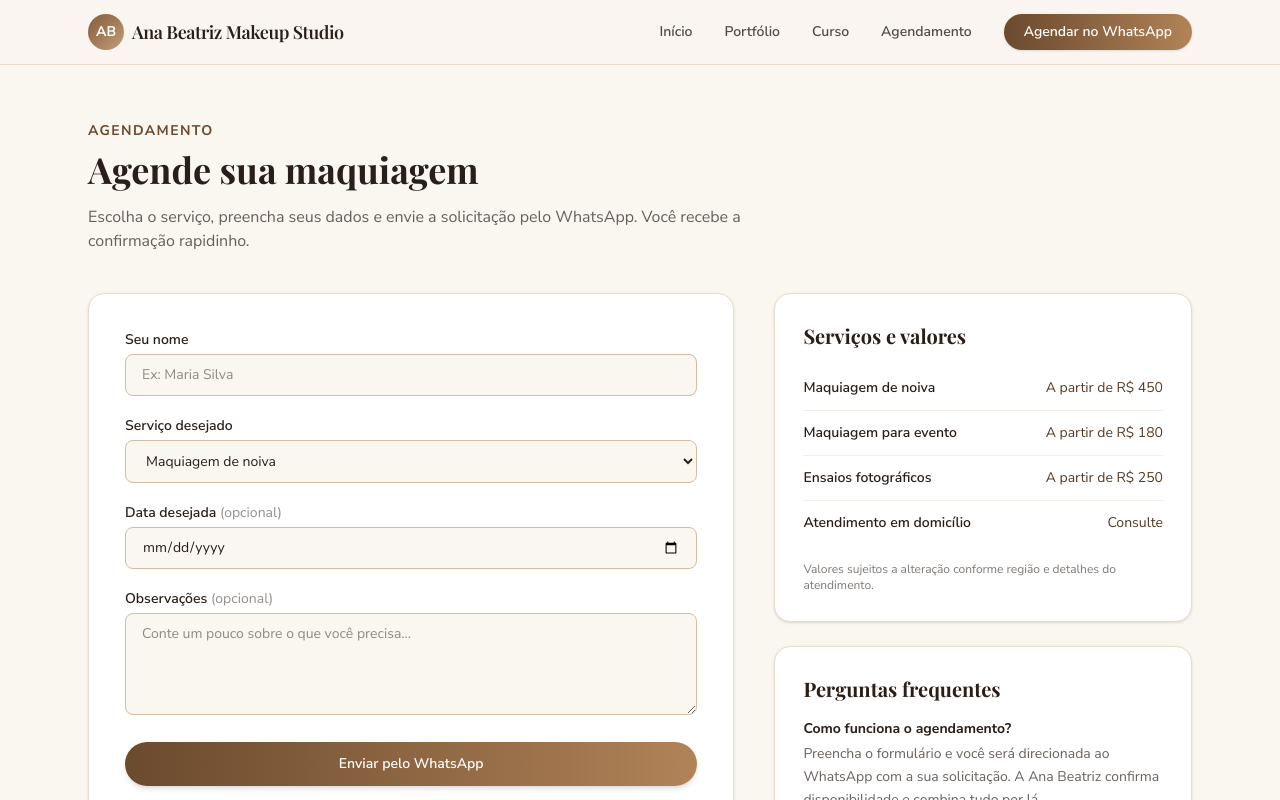
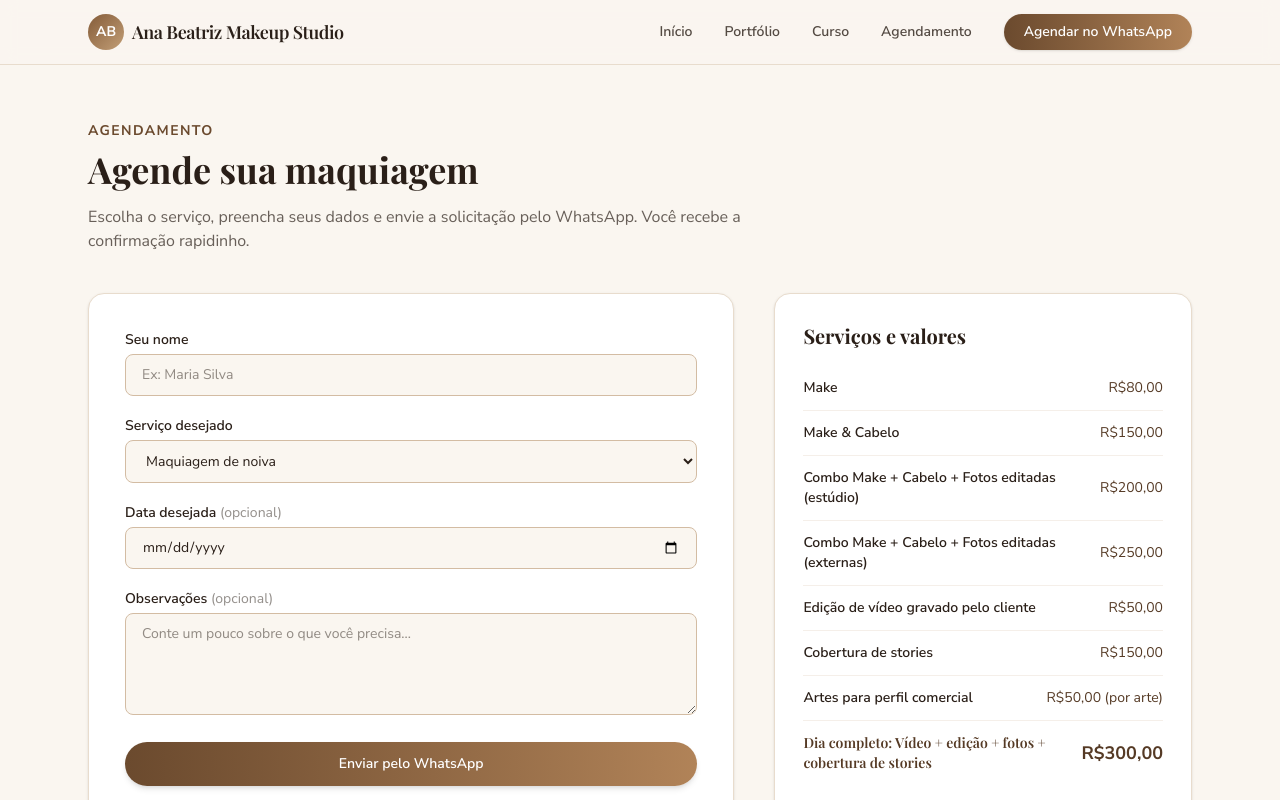
Before and after one commit to SillvaPedro/ana-beatriz-beauty-studio, a Next.js app: page /agendamento in a window 1280 px wide. Shown: the top 800 px of the page. Built offline with nearby package versions, Linux system fonts and the light colour scheme; a web font is replaced by a local one.

Commit message:
feat: atualiza serviços e valores na seção de agendamento

```diff
--- a/app/agendamento/page.tsx
+++ b/app/agendamento/page.tsx
@@ -9,10 +9,14 @@ export const metadata: Metadata = {
 };
 
 const services = [
-  { id: "noivas", label: "Maquiagem de noiva", price: "A partir de R$ 450" },
-  { id: "eventos", label: "Maquiagem para evento", price: "A partir de R$ 180" },
-  { id: "ensaios", label: "Ensaios fotográficos", price: "A partir de R$ 250" },
-  { id: "domicilio", label: "Atendimento em domicílio", price: "Consulte" },
+  { id: "make", label: "Make", price: "R$80,00" },
+  { id: "make-cabelo", label: "Make & Cabelo", price: "R$150,00" },
+  { id: "combo-estudio", label: "Combo Make + Cabelo + Fotos editadas (estúdio)", price: "R$200,00" },
+  { id: "combo-externo", label: "Combo Make + Cabelo + Fotos editadas (externas)", price: "R$250,00" },
+  { id: "edicao-video", label: "Edição de vídeo gravado pelo cliente", price: "R$50,00" },
+  { id: "cobertura-stories", label: "Cobertura de stories", price: "R$150,00" },
+  { id: "artes", label: "Artes para perfil comercial", price: "R$50,00 (por arte)" },
+  { id: "combo-dia-completo", label: "Dia completo: Vídeo + edição + fotos + cobertura de stories", price: "R$300,00" },
 ];
 
 const faqs = [
@@ -59,9 +63,20 @@ export default function AgendamentoPage() {
             <h2 className="font-display text-xl font-bold text-ink">Serviços e valores</h2>
             <ul className="mt-4 divide-y divide-brown-50">
               {services.map((service) => (
-                <li key={service.id} className="flex items-center justify-between py-3 text-sm">
-                  <span className="font-semibold text-ink">{service.label}</span>
-                  <span className="text-brown-700">{service.price}</span>
+                <li
+                  key={service.id}
+                  className={`flex items-center justify-between gap-3 py-3 text-sm ${
+                    service.id === "combo-dia-completo"
+                      ? "font-semibold text-brown-700"
+                      : "text-ink"
+                  }`}
+                >
+                  <span className={service.id === "combo-dia-completo" ? "font-display" : "font-semibold"}>
+                    {service.label}
+                  </span>
+                  <span className={service.id === "combo-dia-completo" ? "text-lg font-bold" : "text-brown-700"}>
+                    {service.price}
+                  </span>
                 </li>
               ))}
             </ul>
```
